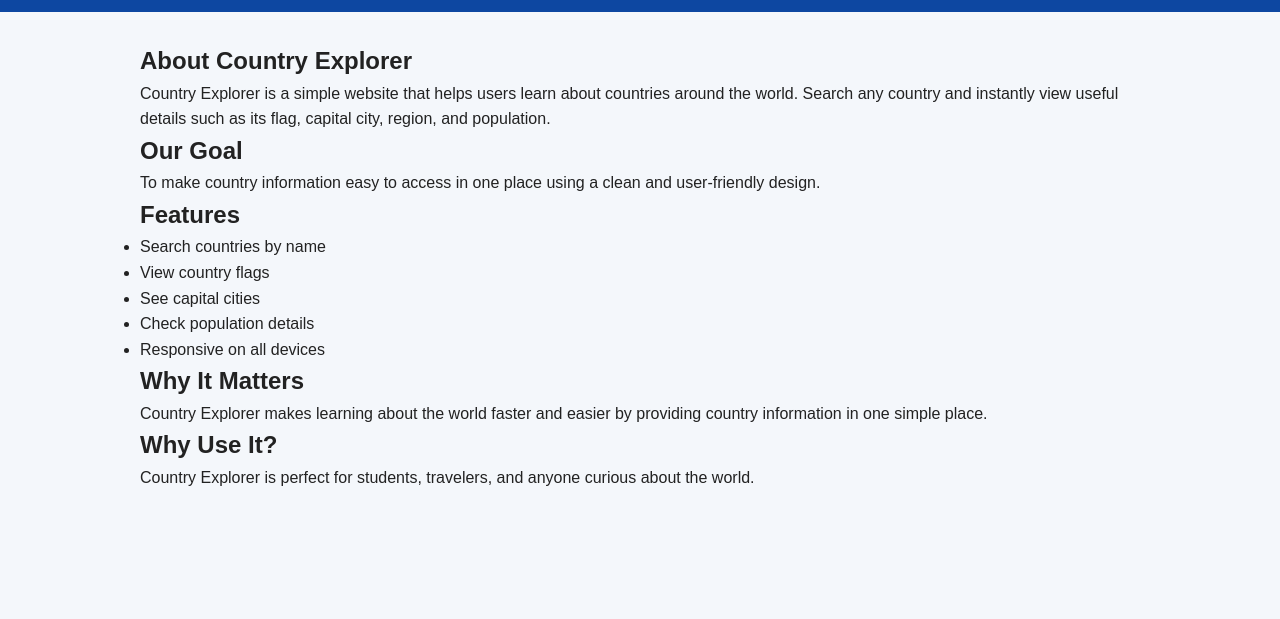
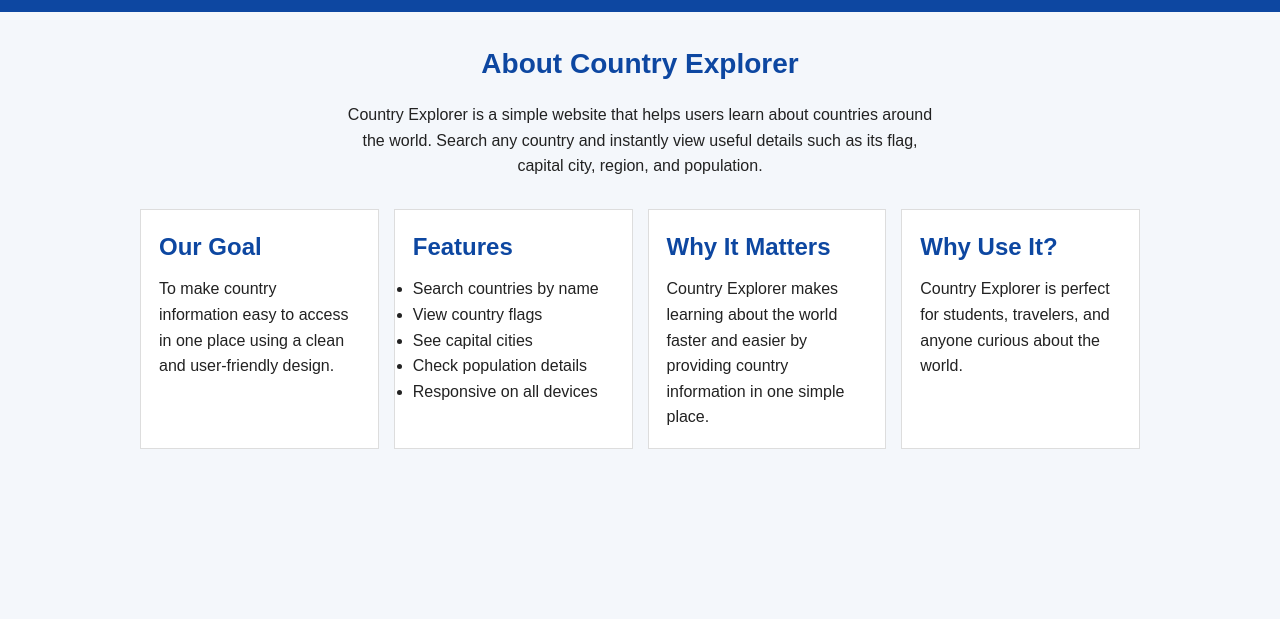
Before and after one commit to safiabulle/country-explorer, a website: page about.html in a window 1280 px wide. Shown: the part 56-675 px from the top of the page. Drawn offline with Linux system fonts and the light colour scheme.

Commit message:
Added styling for button hover, result section, and about page layout

```diff
--- a/style.css
+++ b/style.css
@@ -115,3 +115,34 @@
     max-width: 1000px;
     margin: auto;
 }
+.about-page h1 {
+    text-align: center;
+    font-size: 28px;
+    color: #0d47a1;
+    margin-bottom: 15px;
+}
+
+.intro {
+    text-align: center;
+    max-width: 600px;
+    margin: auto;
+    margin-bottom: 30px;
+    font-size: 16px;
+}
+
+.about-grid {
+    display: grid;
+    grid-template-columns: repeat(auto-fit, minmax(220px, 1fr));
+    gap: 15px;
+}
+
+.card {
+    background: white;
+    padding: 18px;
+    border: 1px solid #ddd;
+}
+
+.card h2 {
+    color: #0d47a1;
+    margin-bottom: 10px;
+}
```
